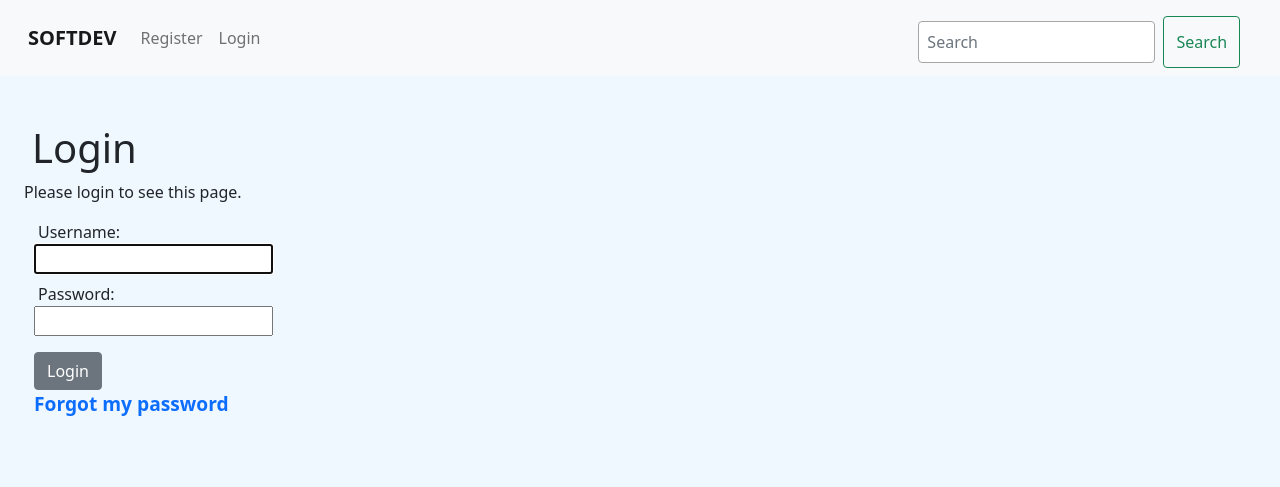
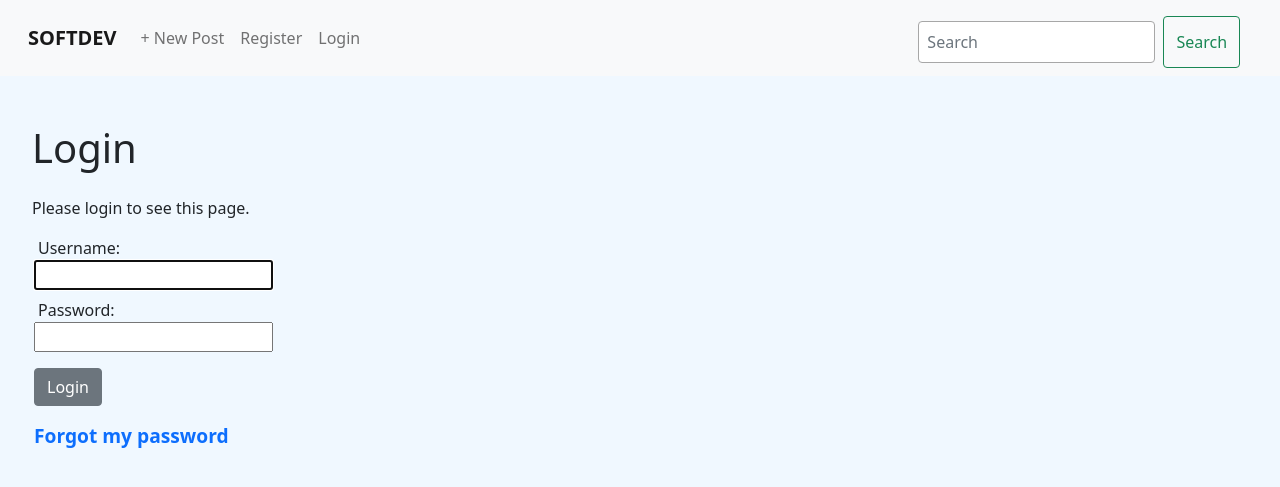
Before and after one commit to hengage/tech-dive-blog, a Django app: a page that uses templates/base.html in a window 1280 px wide. Shown: the top 487 px of the page. Run offline with Django 3.2, Linux system fonts and the light colour scheme.

Commit message:
made changes to base and create_post templates

```diff
--- a/apps/account/templates/registration/login.html
+++ b/apps/account/templates/registration/login.html
@@ -7,7 +7,7 @@
     <h1 class="ms-2">Login</h1>
 
     {% if next %}
-      <p>Please login to see this page.</p>
+      <p class="ms-2 mt-4">Please login to see this page.</p>
     {% endif %}
 
 
@@ -36,7 +36,7 @@
           </div>
         </form>
 
-        <div class="forgot-password">
+        <div class="forgot-password mt-3">
           <p><a href="{% url 'password_reset' %}">Forgot my password</a></p>
         </div>
     </div>
--- a/apps/the_blog/templates/create_post.html
+++ b/apps/the_blog/templates/create_post.html
@@ -9,7 +9,7 @@
         class="form-group p-3 m-3 mt-1 create-post"
     >
 
-        <h2 class="mb-4">New Post</h2>
+        <h2 class="mb-4">Add A New Post</h2>
 
         <form method="POST">
             {% csrf_token %}
--- a/templates/base.html
+++ b/templates/base.html
@@ -36,7 +36,9 @@
         </button>
         <div class="collapse navbar-collapse" id="navbarSupportedContent">
           <ul class="navbar-nav me-auto mb-2 mb-lg-0">
-
+            <li class="nav-item">
+              <a class="nav-link" href="{% url 'create_post' %}">+ New Post</a>
+            </li>
             {% if user.is_authenticated %}
             <li class="nav-item dropdown">
               <a
@@ -57,9 +59,7 @@
                 </ul>
             </li>
 
-            <li class="nav-item">
-              <a class="nav-link" href="{% url 'create_post' %}">+ New Post</a>
-            </li>
+
             <li class="nav-item">
               <a class="nav-link" href="{% url 'add_category' %}">Add Category</a>
             </li>
```
Also changed, not shown: apps/account/templates/registration/signup.html (+1 -22 lines).
